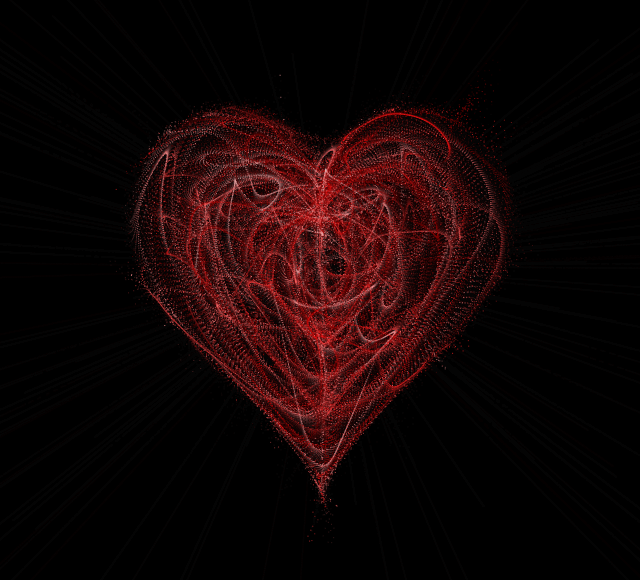
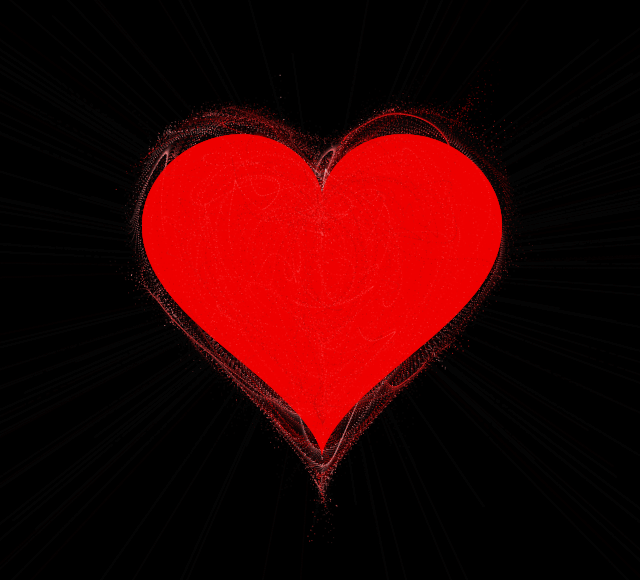
Before and after one commit to Hassannewcode/Heart, a plain HTML site: page index.html in a window 1280 px wide. Shown: the part 134-714 px from the top of the page, without its empty margins (318-958 px from the left). Drawn offline with Linux system fonts and the light colour scheme.

Commit message:
Update index.html

```diff
--- a/index.html
+++ b/index.html
@@ -27,9 +27,7 @@
   (function () {
     return function (callback, element) {
       var lastTime = element.__lastTime;
-          if (lastTime === undefined) {
-            lastTime = 0;
-          }
+      if (lastTime === undefined) lastTime = 0;
       var currTime = Date.now();
       var timeToCall = Math.max(1, 33 - (currTime - lastTime));
       window.setTimeout(callback, timeToCall);
@@ -37,7 +35,8 @@
     };
   })();
 
-    window.isDevice = (/android|webos|iphone|ipad|ipod|blackberry|iemobile|opera mini/i.test(((navigator.userAgent || navigator.vendor || window.opera)).toLowerCase()));
+window.isDevice = (/android|webos|iphone|ipad|ipod|blackberry|iemobile|opera mini/i.test((navigator.userAgent || navigator.vendor || window.opera).toLowerCase()));
+
 var loaded = false;
 var init = function () {
   if (loaded) return;
@@ -53,7 +52,7 @@
   ctx.fillRect(0, 0, width, height);
 
   var heartPosition = function (rad) {
-        return [Math.pow(Math.sin(rad), 3), -(15 * Math.cos(rad) - 5 * Math.cos(2 * rad) - 2 * Math.cos(3 * rad) - Math.cos(4 * rad))];
+    return [Math.pow(Math.sin(rad), 3), -(15*Math.cos(rad)-5*Math.cos(2*rad)-2*Math.cos(3*rad)-Math.cos(4*rad))];
   };
   var scaleAndTranslate = function (pos, sx, sy, dx, dy) {
     return [dx + pos[0] * sx, dy + pos[1] * sy];
@@ -68,91 +67,108 @@
 
   var traceCount = mobile ? 20 : 50;
   var pointsOrigin = [];
-      var i;
   var dr = mobile ? 0.3 : 0.1;
-      for (i = 0; i < Math.PI * 2; i += dr) pointsOrigin.push(scaleAndTranslate(heartPosition(i), 210, 13, 0, 0));
-      for (i = 0; i < Math.PI * 2; i += dr) pointsOrigin.push(scaleAndTranslate(heartPosition(i), 150, 9, 0, 0));
-      for (i = 0; i < Math.PI * 2; i += dr) pointsOrigin.push(scaleAndTranslate(heartPosition(i), 90, 5, 0, 0));
+  for (var i = 0; i < Math.PI * 2; i += dr)
+    pointsOrigin.push(scaleAndTranslate(heartPosition(i), 210, 13, 0, 0));
+  for (var i = 0; i < Math.PI * 2; i += dr)
+    pointsOrigin.push(scaleAndTranslate(heartPosition(i), 150, 9, 0, 0));
+  for (var i = 0; i < Math.PI * 2; i += dr)
+    pointsOrigin.push(scaleAndTranslate(heartPosition(i), 90, 5, 0, 0));
   var heartPointsCount = pointsOrigin.length;
 
   var targetPoints = [];
-      var pulse = function (kx, ky) {
-        for (i = 0; i < pointsOrigin.length; i++) {
-          targetPoints[i] = [];
-          targetPoints[i][0] = kx * pointsOrigin[i][0] + width / 2;
-          targetPoints[i][1] = ky * pointsOrigin[i][1] + height / 2;
+  var pulse = function(kx, ky) {
+    for (var i=0; i<pointsOrigin.length; i++) {
+      targetPoints[i] = [
+        kx * pointsOrigin[i][0] + width/2,
+        ky * pointsOrigin[i][1] + height/2
+      ];
     }
   };
 
   var e = [];
-      for (i = 0; i < heartPointsCount; i++) {
-        var x = rand() * width;
-        var y = rand() * height;
+  for (var i=0; i<heartPointsCount; i++) {
+    var x = rand()*width;
+    var y = rand()*height;
     e[i] = {
-          vx: 0,
-          vy: 0,
-          R: 2,
-          speed: rand() + 5,
-          q: ~~(rand() * heartPointsCount),
-          D: 2 * (i % 2) - 1,
-          force: 0.2 * rand() + 0.7,
-          f: "hsla(0," + ~~(40 * rand() + 60) + "%," + ~~(60 * rand() + 20) + "%,0.8)", // stronger alpha
+      vx: 0, vy: 0, R: 2,
+      speed: rand()+5,
+      q: ~~(rand()*heartPointsCount),
+      D: 2*(i%2)-1,
+      force: 0.2*rand()+0.7,
+      f: "hsla(0,"+~~(40*rand()+60)+"%,"+~~(60*rand()+20)+"%,0.8)",
       trace: []
     };
-        for (var k = 0; k < traceCount; k++) e[i].trace[k] = { x: x, y: y };
+    for (var k=0; k<traceCount; k++) e[i].trace[k] = {x:x,y:y};
   }
 
   var config = { traceK: 0.4, timeDelta: 0.01 };
   var time = 0;
+  var fadeHeartAlpha = 0; // will go from 0 to 1
 
-      var loop = function () {
+  var loop = function() {
     var n = -Math.cos(time);
-        pulse((1 + n) * 0.5, (1 + n) * 0.5);
-        time += ((Math.sin(time)) < 0 ? 9 : (n > 0.8) ? 0.2 : 1) * config.timeDelta;
+    pulse((1+n)*0.5, (1+n)*0.5);
+    time += ((Math.sin(time))<0 ? 9 : (n>0.8)?0.2:1)*config.timeDelta;
+
     ctx.fillStyle = "rgba(0,0,0,.1)";
-        ctx.fillRect(0, 0, width, height);
-        for (i = e.length; i--;) {
+    ctx.fillRect(0,0,width,height);
+
+    for (var i = e.length; i--;) {
       var u = e[i];
       var q = targetPoints[u.q];
       var dx = u.trace[0].x - q[0];
       var dy = u.trace[0].y - q[1];
-          var length = Math.sqrt(dx * dx + dy * dy);
-          if (10 > length) {
-            if (0.95 < rand()) {
-              u.q = ~~(rand() * heartPointsCount);
-            } else {
-              if (0.99 < rand()) {
-                u.D *= -1;
-              }
-              u.q += u.D;
-              u.q %= heartPointsCount;
-              if (0 > u.q) u.q += heartPointsCount;
+      var length = Math.sqrt(dx*dx + dy*dy);
+      if (length<10) {
+        if (0.95<rand()) u.q = ~~(rand()*heartPointsCount);
+        else {
+          if (0.99<rand()) u.D *= -1;
+          u.q = (u.q + u.D + heartPointsCount) % heartPointsCount;
         }
       }
-          u.vx += -dx / length * u.speed;
-          u.vy += -dy / length * u.speed;
+      u.vx += -dx/length * u.speed;
+      u.vy += -dy/length * u.speed;
       u.trace[0].x += u.vx;
       u.trace[0].y += u.vy;
       u.vx *= u.force;
       u.vy *= u.force;
-          for (k = 0; k < u.trace.length - 1;) {
+      for (var k=0; k<u.trace.length-1;) {
         var T = u.trace[k];
         var N = u.trace[++k];
-            N.x -= config.traceK * (N.x - T.x);
-            N.y -= config.traceK * (N.y - T.y);
+        N.x -= config.traceK*(N.x - T.x);
+        N.y -= config.traceK*(N.y - T.y);
       }
       ctx.fillStyle = u.f;
-          for (k = 0; k < u.trace.length; k++) {
-            ctx.fillRect(u.trace[k].x, u.trace[k].y, 1, 1);
+      for (var k=0; k<u.trace.length; k++)
+        ctx.fillRect(u.trace[k].x,u.trace[k].y,1,1);
     }
+
+    // slowly fade in a solid heart
+    fadeHeartAlpha += 0.002; // adjust to control fade speed
+    if (fadeHeartAlpha > 1) fadeHeartAlpha = 1;
+
+    ctx.globalAlpha = fadeHeartAlpha;
+    ctx.fillStyle = "red";
+    ctx.beginPath();
+    for (var angle = 0; angle < 2*Math.PI; angle += 0.01) {
+      var p = heartPosition(angle);
+      var x = width/2 + p[0]*180;
+      var y = height/2 + p[1]*10;
+      if (angle === 0) ctx.moveTo(x,y);
+      else ctx.lineTo(x,y);
     }
+    ctx.closePath();
+    ctx.fill();
+    ctx.globalAlpha = 1;
+
     window.requestAnimationFrame(loop, canvas);
   };
   loop();
 };
 
 var s = document.readyState;
-    if (s === 'complete' || s === 'loaded' || s === 'interactive') init();
+if (s==='complete'||s==='loaded'||s==='interactive') init();
 else document.addEventListener('DOMContentLoaded', init, false);
 </script>
 </body>
```
Lines whose indentation alone changed are shown as unchanged.
